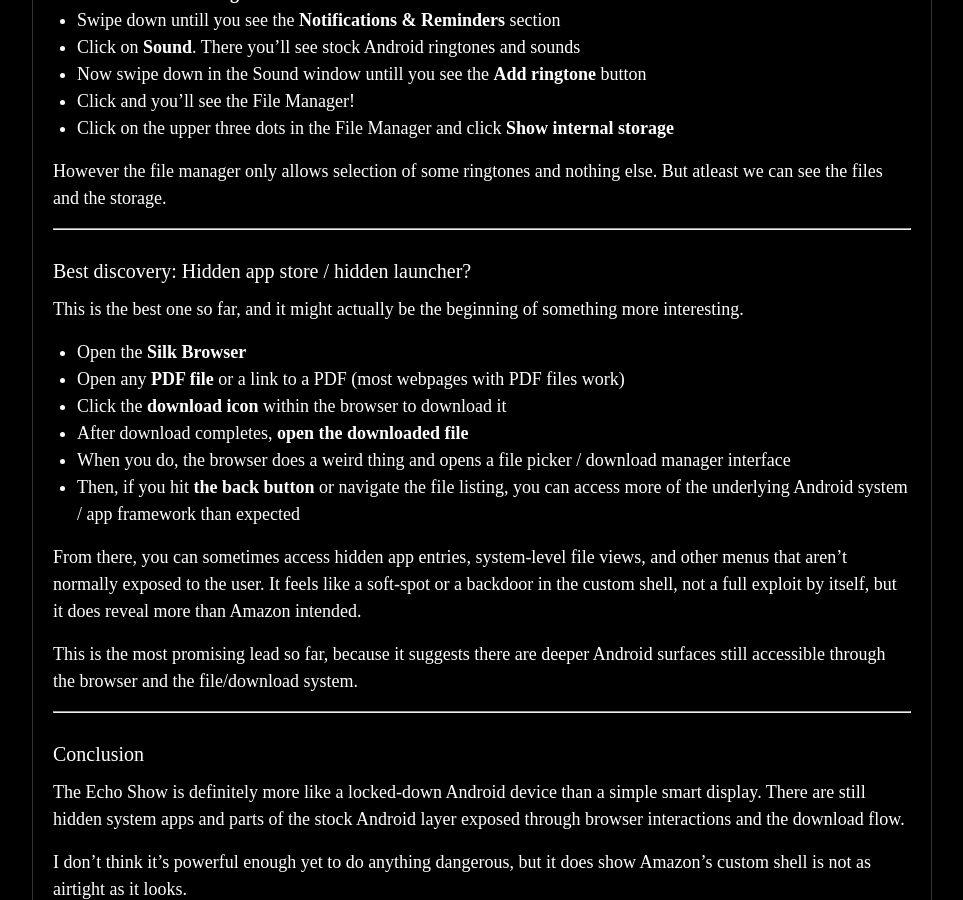
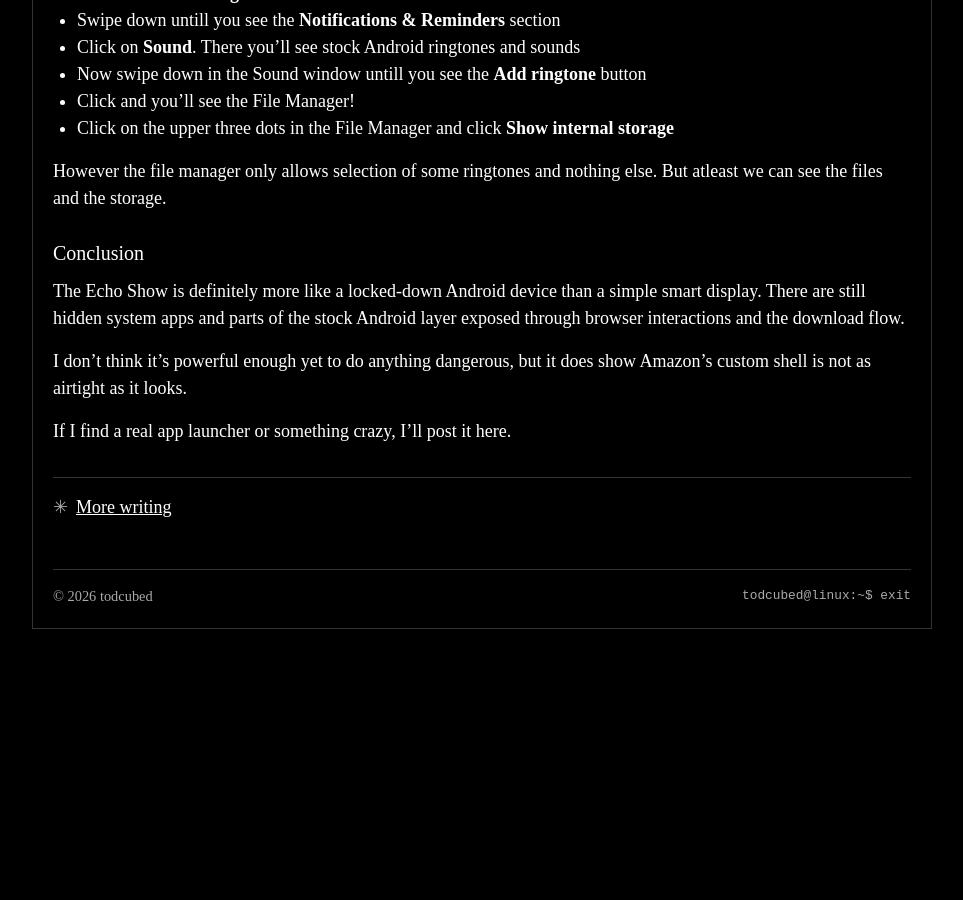
Before and after one commit to todcubed/blog, a Jekyll site: the page built from _posts/2026-11-14-echo-show-hacking.md, in a window 1280 px wide and 900 px high, scrolled down 1571 px. Shown: the whole window, without its empty margins (158-1121 px from the left). Built offline with Jekyll 4.4.1, drawn with Linux system fonts in a browser that asks for light colours; after the commit the page ends 2232 px from its top, so only the background shows below that.

Commit message:
Remove vibecoded portion

```diff
--- a/_posts/2026-11-14-echo-show-hacking.md
+++ b/_posts/2026-11-14-echo-show-hacking.md
@@ -58,25 +58,6 @@ I found that there's a preloaded Stock (AOSP) E-mail client on there. To open it
 
 However the file manager only allows selection of some ringtones and nothing else. But atleast we can see the files and the storage.
 
-***
-
-### Best discovery: Hidden app store / hidden launcher?
-
-This is the best one so far, and it might actually be the beginning of something more interesting.
-
-- Open the **Silk Browser**
-- Open any **PDF file** or a link to a PDF (most webpages with PDF files work)
-- Click the **download icon** within the browser to download it
-- After download completes, **open the downloaded file**
-- When you do, the browser does a weird thing and opens a file picker / download manager interface
-- Then, if you hit **the back button** or navigate the file listing, you can access more of the underlying Android system / app framework than expected
-
-From there, you can sometimes access hidden app entries, system-level file views, and other menus that aren't normally exposed to the user. It feels like a soft-spot or a backdoor in the custom shell, not a full exploit by itself, but it does reveal more than Amazon intended.
-
-This is the most promising lead so far, because it suggests there are deeper Android surfaces still accessible through the browser and the file/download system.
-
-***
-
 ### Conclusion
 
 The Echo Show is definitely more like a locked-down Android device than a simple smart display. There are still hidden system apps and parts of the stock Android layer exposed through browser interactions and the download flow.
```
